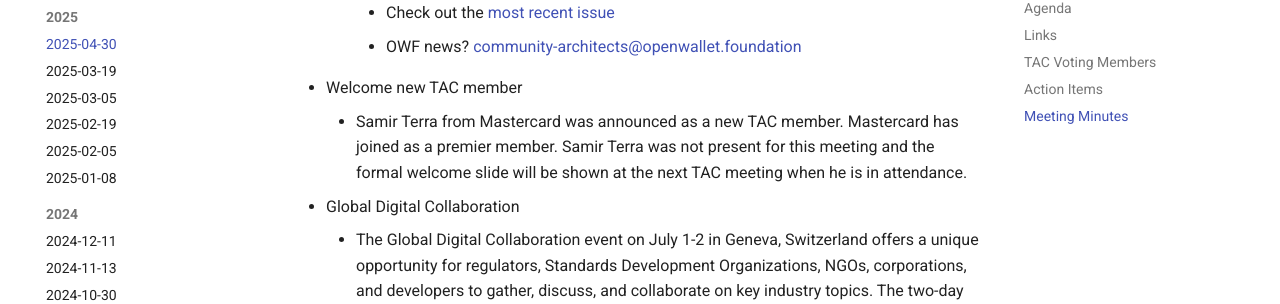
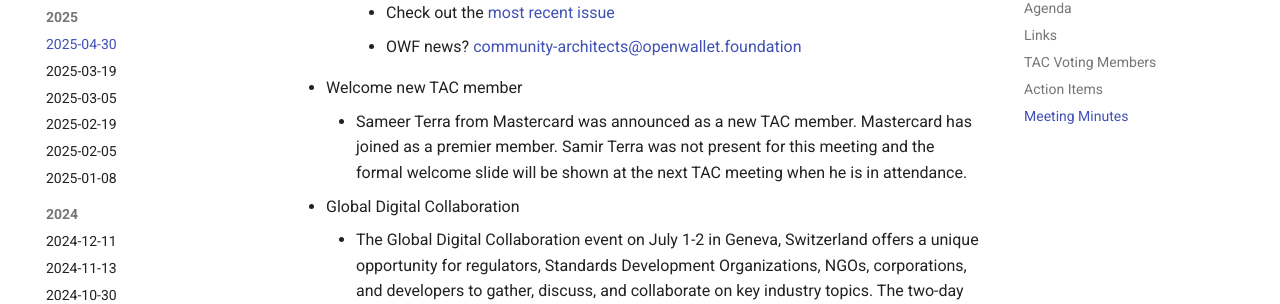
Before and after one commit to openwallet-foundation/tac, an MkDocs documentation site: the page built from docs/meetings/2025/2025-04-30.md, in a window 1280 px wide and 900 px high, scrolled down 1898 px. Shown: the part 148-452 px from the top of the window. Built offline with MkDocs 1.6.1 and Material for MkDocs 9.7.7, drawn with Linux system fonts in a browser that asks for light colours; comment, search, counter and statistics services are not loaded.

Commit message:
Fix name
Signed-off-by: Stavros Kounis <skounis@gmail.com>

```diff
--- a/docs/meetings/2025/2025-04-30.md
+++ b/docs/meetings/2025/2025-04-30.md
@@ -47,7 +47,7 @@
         - Check out the [most recent issue](https://openwallet.foundation/newsletter/)
         - OWF news? [community-architects@openwallet.foundation](mailto:community-architects@openwallet.foundation)
 - Welcome new TAC member
-    - Samir Terra from Mastercard was announced as a new TAC member. Mastercard has joined as a premier member. Samir Terra was not present for this meeting and the formal welcome slide will be shown at the next TAC meeting when he is in attendance.
+    - Sameer Terra from Mastercard was announced as a new TAC member. Mastercard has joined as a premier member. Samir Terra was not present for this meeting and the formal welcome slide will be shown at the next TAC meeting when he is in attendance.
 - Global Digital Collaboration
     - The Global Digital Collaboration event on July 1-2 in Geneva, Switzerland offers a unique opportunity for regulators, Standards Development Organizations, NGOs, corporations, and developers to gather, discuss, and collaborate on key industry topics. The two-day event features government and regulator presentations on Day 1, followed by breakout rooms with presentations, demos, panels, and discussions on Day 2. Open to all, the event is free, but tickets are limited—secure a spot in https://lu.ma/gc25-owf.
 - Review action items from [last meeting](../2025/2025-03-19.md#action-items)
```
